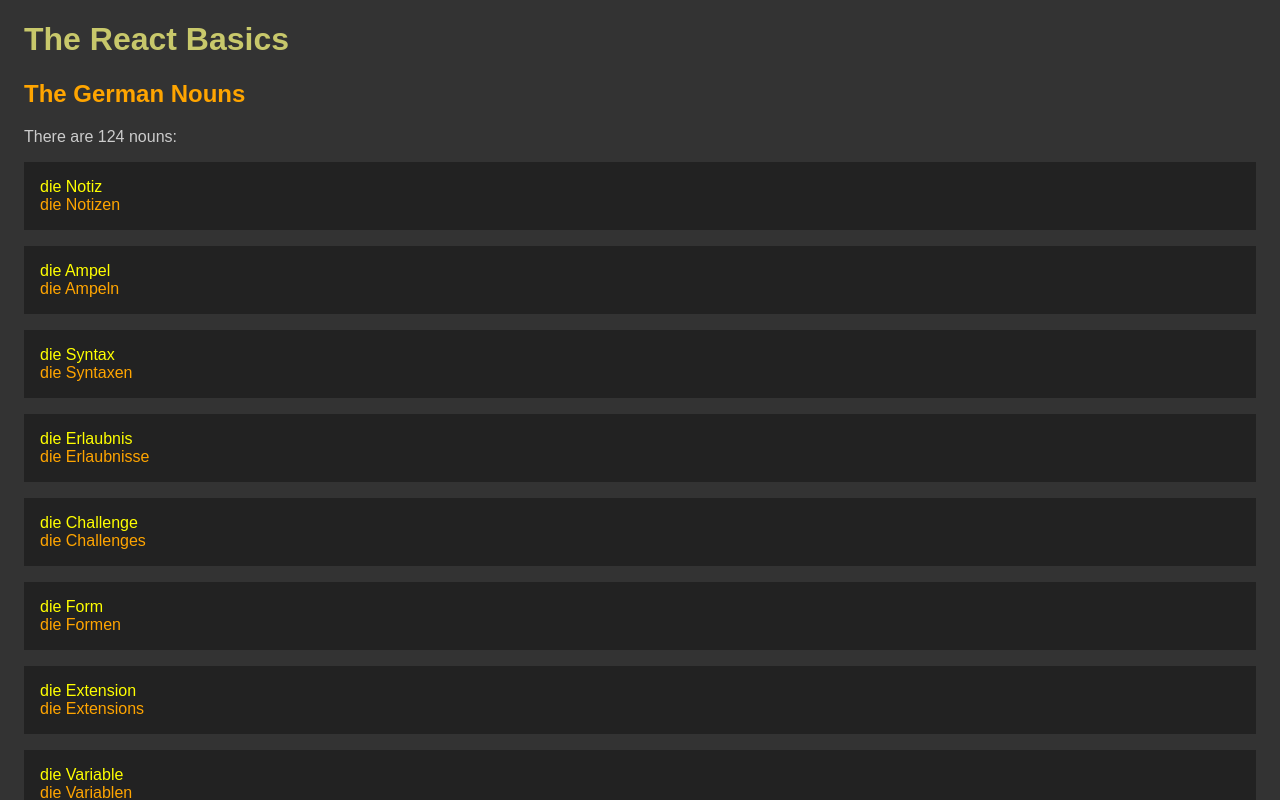
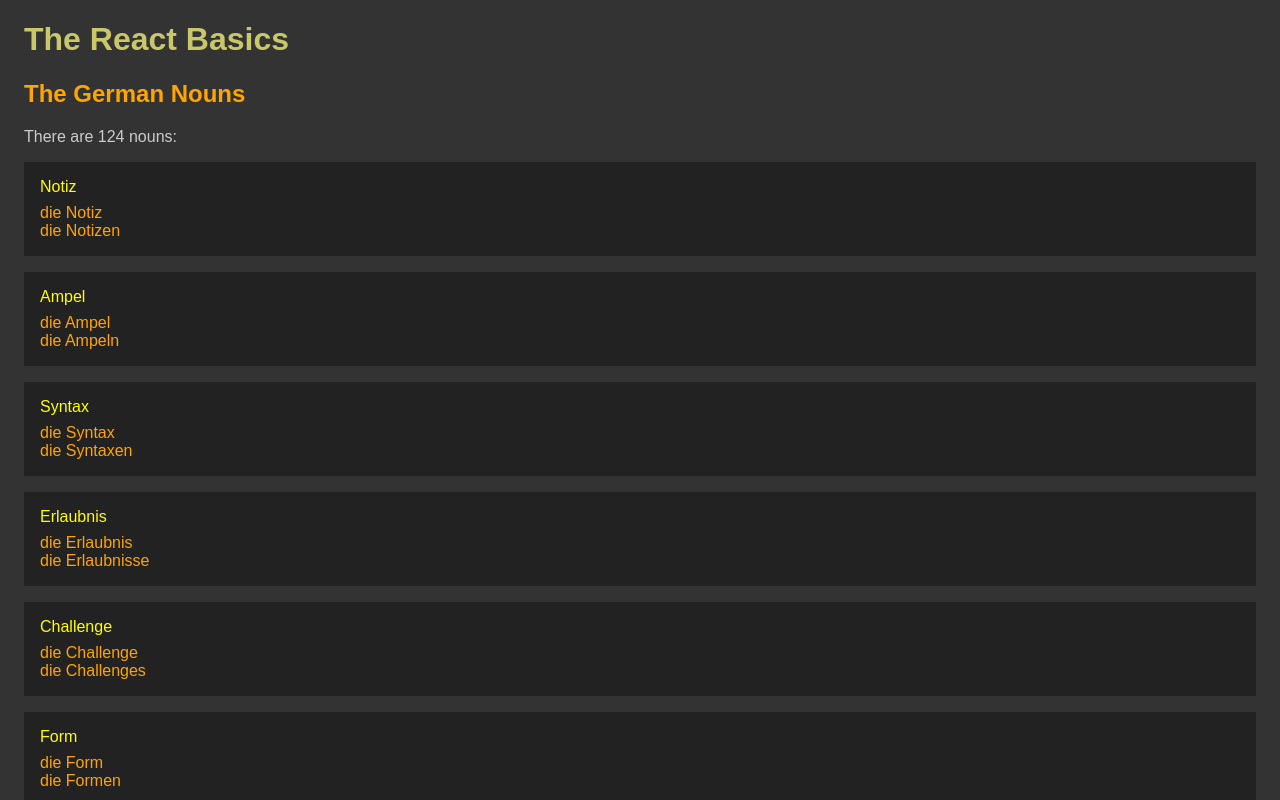
Before and after one commit to edwardtanguay/et001-react-basics, a React (Vite) app: page / in a window 1280 px wide. Shown: the top 800 px of the page. Built offline with nearby package versions, Linux system fonts and the light colour scheme.

Commit message:
front/back

```diff
--- a/src/App.scss
+++ b/src/App.scss
@@ -17,10 +17,11 @@
 			background-color: #222;
 			margin-bottom: 1rem;
 			padding: 1rem;
-			.line1 {
+			.front {
 				color:yellow;
+				margin-bottom: .5rem;
 			}
-			.line2 {
+			.back {
 				color: orange;
 			}
 		}
--- a/src/components/Noun.tsx
+++ b/src/components/Noun.tsx
@@ -8,10 +8,15 @@
 	const { noun } = props;
 	return (
 		<div className="noun">
-			<div className="line1">
-				{noun.article} {noun.singular}
+			<div className="front">
+				{noun.singular}
 			</div>
-			<div className="line2">{noun.plural}</div>
+			<div className="back">
+				<div>
+					{noun.article} {noun.singular}
+				</div>
+				<div>{noun.plural}</div>
+			</div>
 		</div>
 	);
 };
```
Also changed, not shown: dev/notes.txt.
